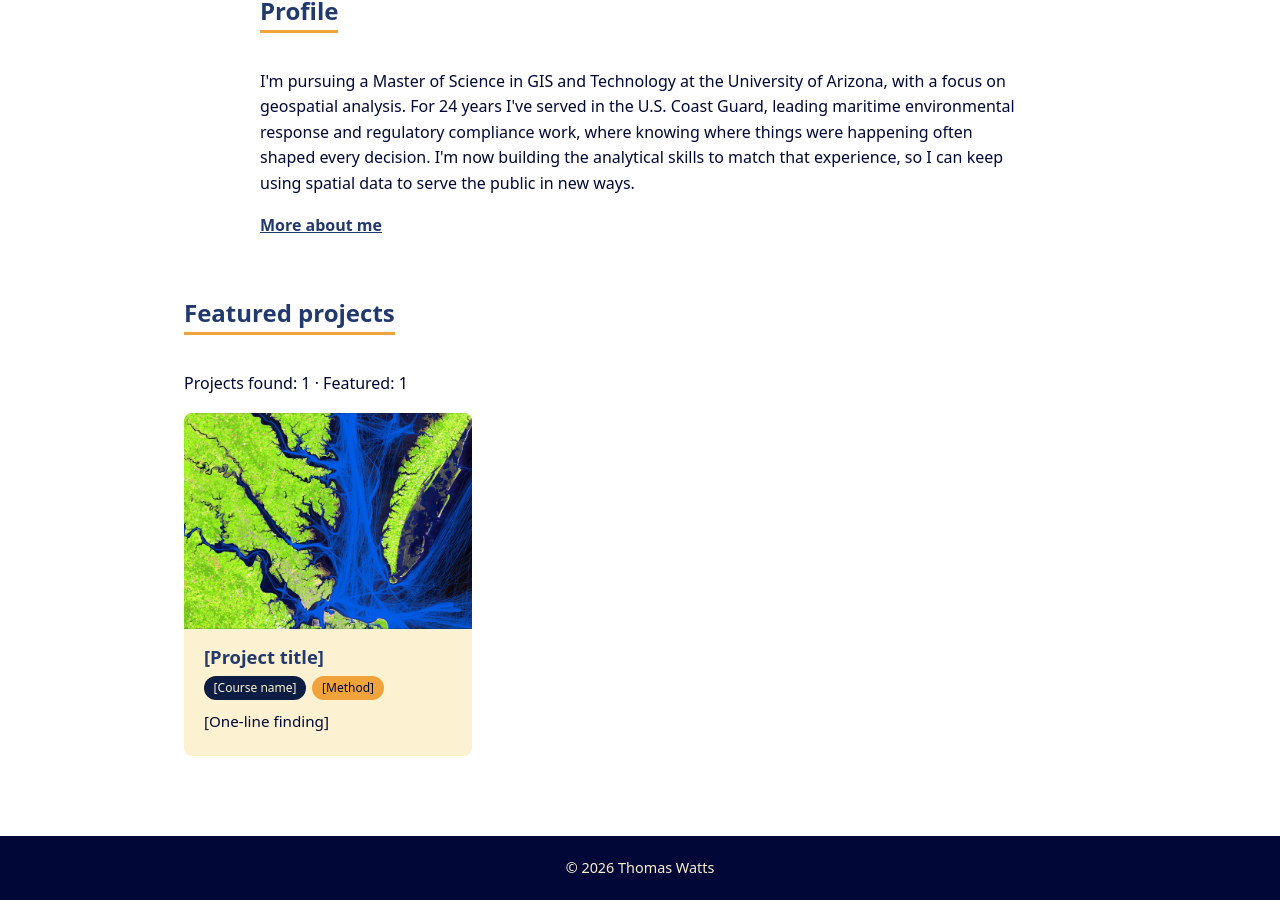
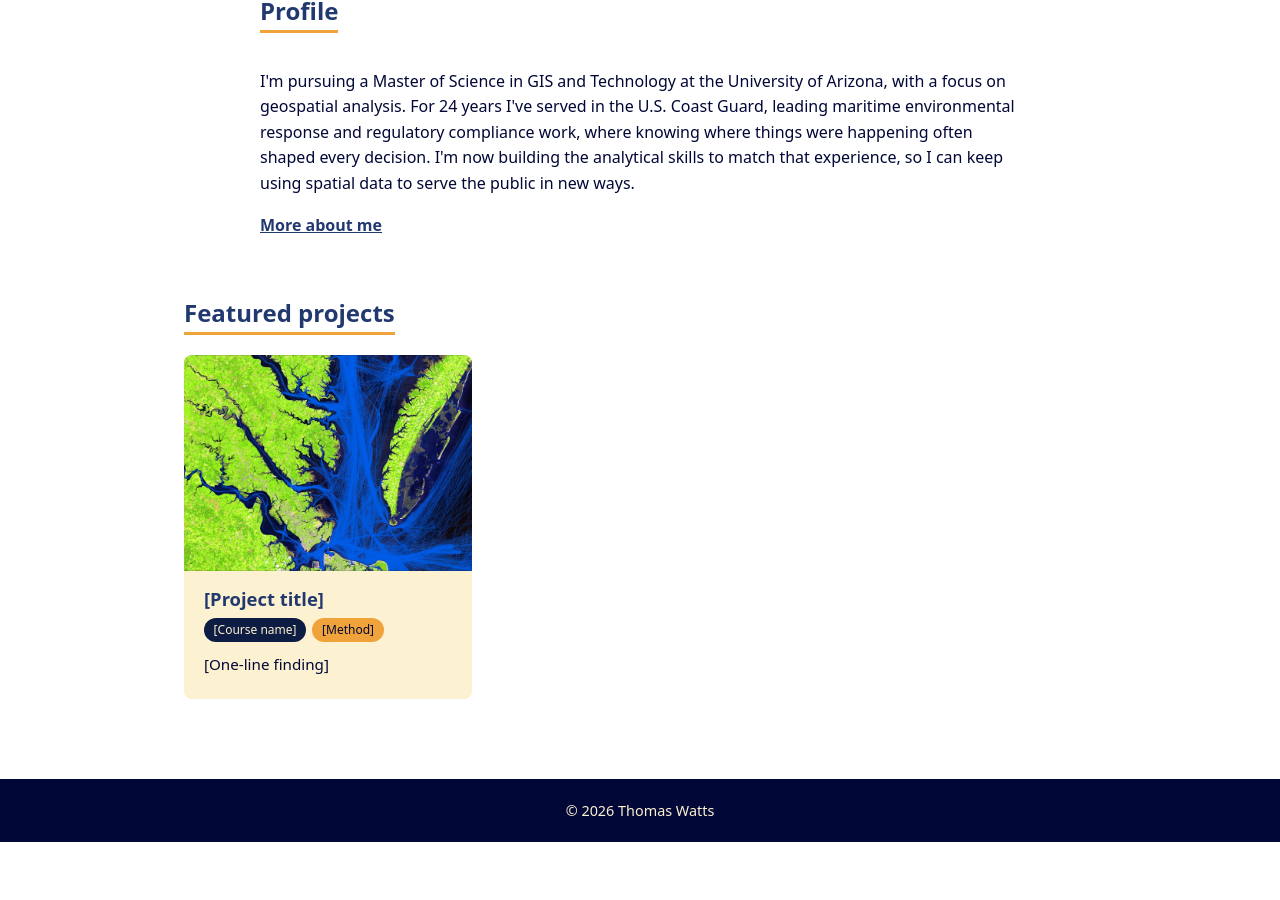
Before and after one commit to tfwatts/tfwatts.github.io, a Jekyll site: the page built from index.html, in a window 1280 px wide and 900 px high, scrolled down 674 px. Built offline with Jekyll 4.4.1, drawn with Linux system fonts in a browser that asks for light colours; after the commit the page ends 1516 px from its top, so only the background shows below that.

Commit message:
delete the temporary "Projects found"

```diff
--- a/index.html
+++ b/index.html
@@ -19,7 +19,6 @@ hero:
 <section class="featured">
   <h2>Featured projects</h2>
   {% assign featured = site.projects | where: "featured", true %}
-  <p>Projects found: {{ site.projects | size }} · Featured: {{ featured | size }}</p>
   <div class="card-grid">
     {% for p in featured %}
       {% include project-card.html project=p %}
```
